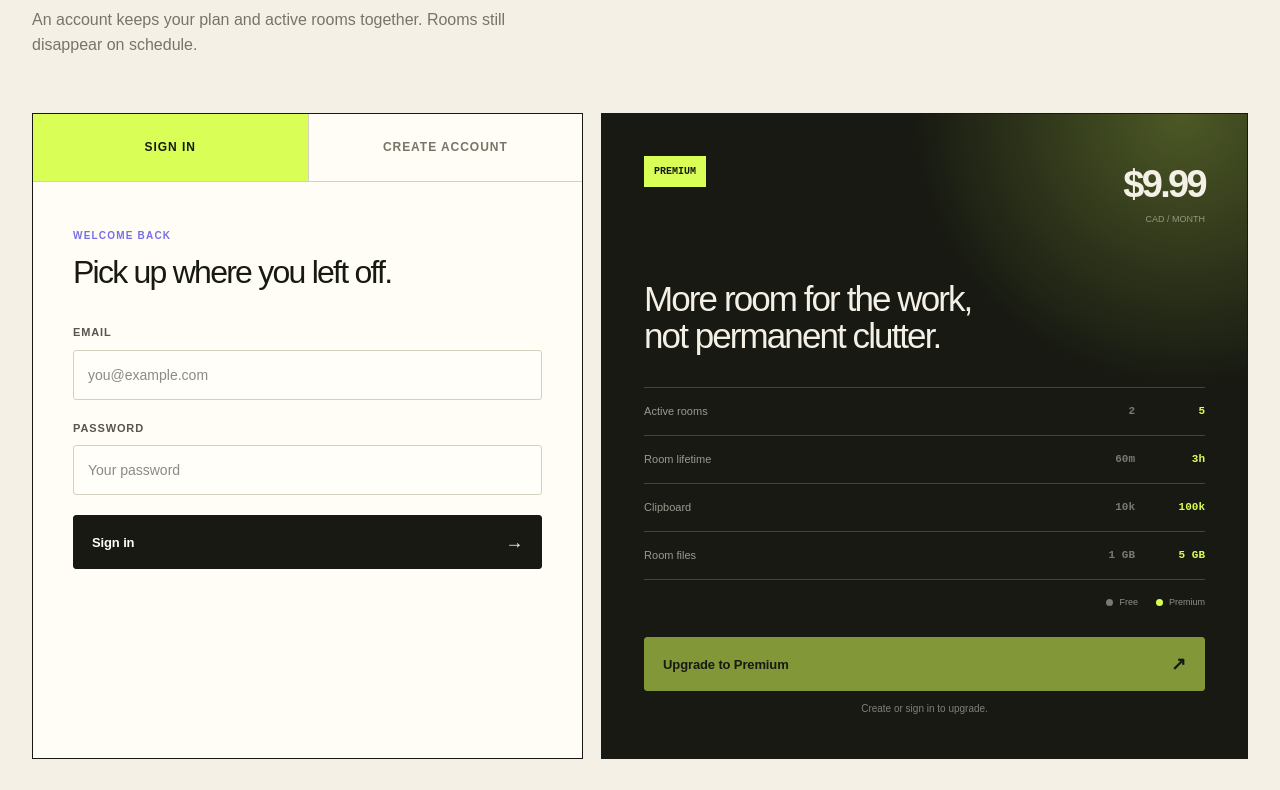
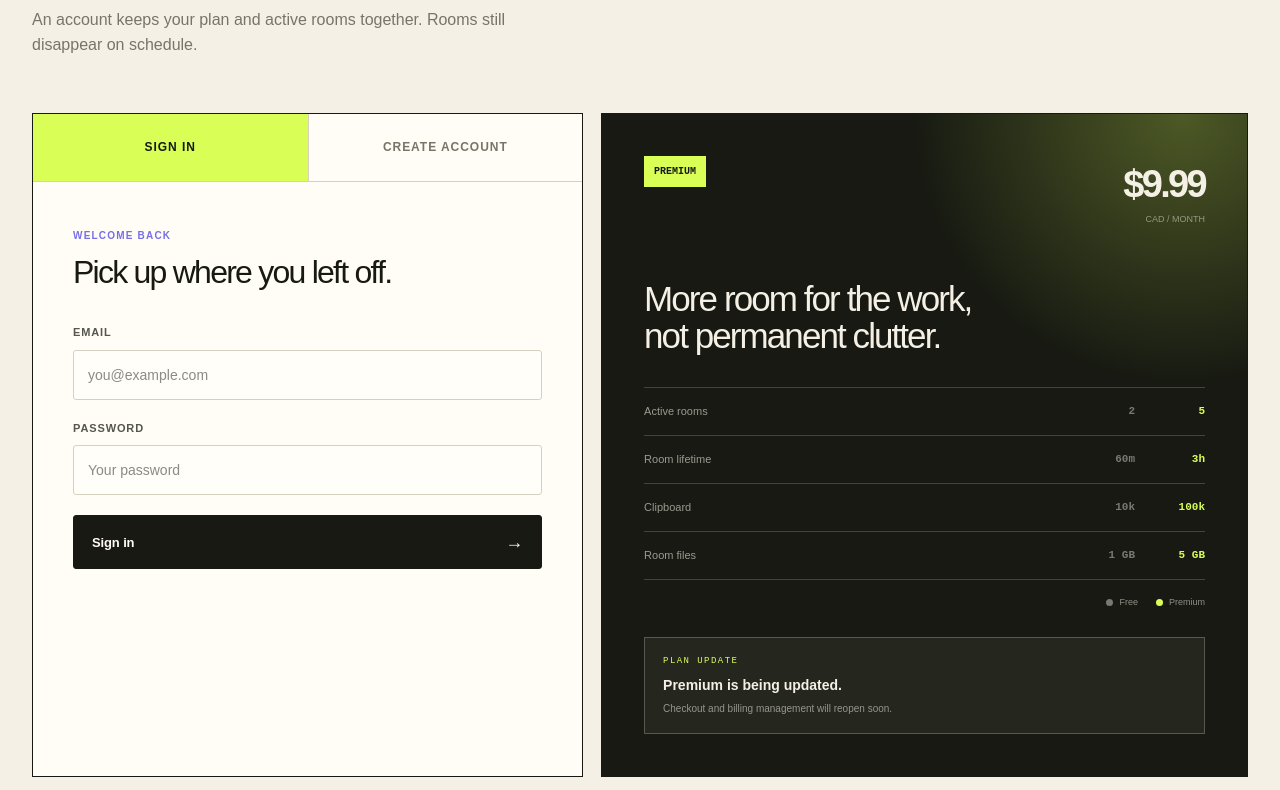
Before and after one commit to alan746/MySend, a Next.js app: page /settings in a window 1280 px wide. Shown: the part 390-1180 px from the top of the page. Built offline with nearby package versions, Linux system fonts and the light colour scheme; no server answers.

Commit message:
feat(settings): show Premium maintenance state

```diff
--- a/app/globals.css
+++ b/app/globals.css
@@ -1610,6 +1610,37 @@ a {
   background: rgba(217, 255, 87, 0.13);
   border: 1px solid rgba(217, 255, 87, 0.4);
   color: var(--lime);
+}
+
+.premium-maintenance {
+  margin-top: 20px;
+  padding: 17px 18px;
+  border: 1px solid rgba(244, 240, 229, 0.24);
+  background: rgba(244, 240, 229, 0.06);
+}
+
+.premium-maintenance span {
+  display: block;
+  margin-bottom: 6px;
+  color: var(--lime);
+  font-family: "Courier New", monospace;
+  font-size: 9px;
+  letter-spacing: 0.16em;
+  text-transform: uppercase;
+}
+
+.premium-maintenance strong {
+  display: block;
+  color: var(--paper);
+  font-size: 14px;
+  font-weight: 600;
+}
+
+.premium-maintenance p {
+  margin: 5px 0 0;
+  color: rgba(244, 240, 229, 0.55);
+  font-size: 10px;
+  line-height: 1.5;
 }
 
 .active-rooms {
--- a/app/ui/SettingsExperience.tsx
+++ b/app/ui/SettingsExperience.tsx
@@ -13,6 +13,8 @@ type VerificationResult = {
   delivered: boolean;
   developmentCode?: string | null;
 };
+
+const billingEnabled = process.env.NEXT_PUBLIC_BILLING_ENABLED === "true";
 
 export function SettingsExperience() {
   const [account, setAccount] = useState<Account | null>(null);
@@ -294,7 +296,13 @@ export function SettingsExperience() {
             <span><i className="free-dot" /> Free</span>
             <span><i className="premium-dot" /> Premium</span>
           </div>
-          {account?.plan === "PREMIUM" ? (
+          {!billingEnabled ? (
+            <div className="premium-maintenance" role="status">
+              <span>Plan update</span>
+              <strong>Premium is being updated.</strong>
+              <p>Checkout and billing management will reopen soon.</p>
+            </div>
+          ) : account?.plan === "PREMIUM" ? (
             <>
               <div className="current-plan">Premium is active on this account.</div>
               <button
@@ -328,7 +336,9 @@ export function SettingsExperience() {
               )}
             </>
           )}
-          {!account && <p className="membership-note">Create or sign in to upgrade.</p>}
+          {billingEnabled && !account && (
+            <p className="membership-note">Create or sign in to upgrade.</p>
+          )}
         </article>
       </section>
 
```
Also changed, not shown: 1 other file (tests, documents, lock files or other folders).
